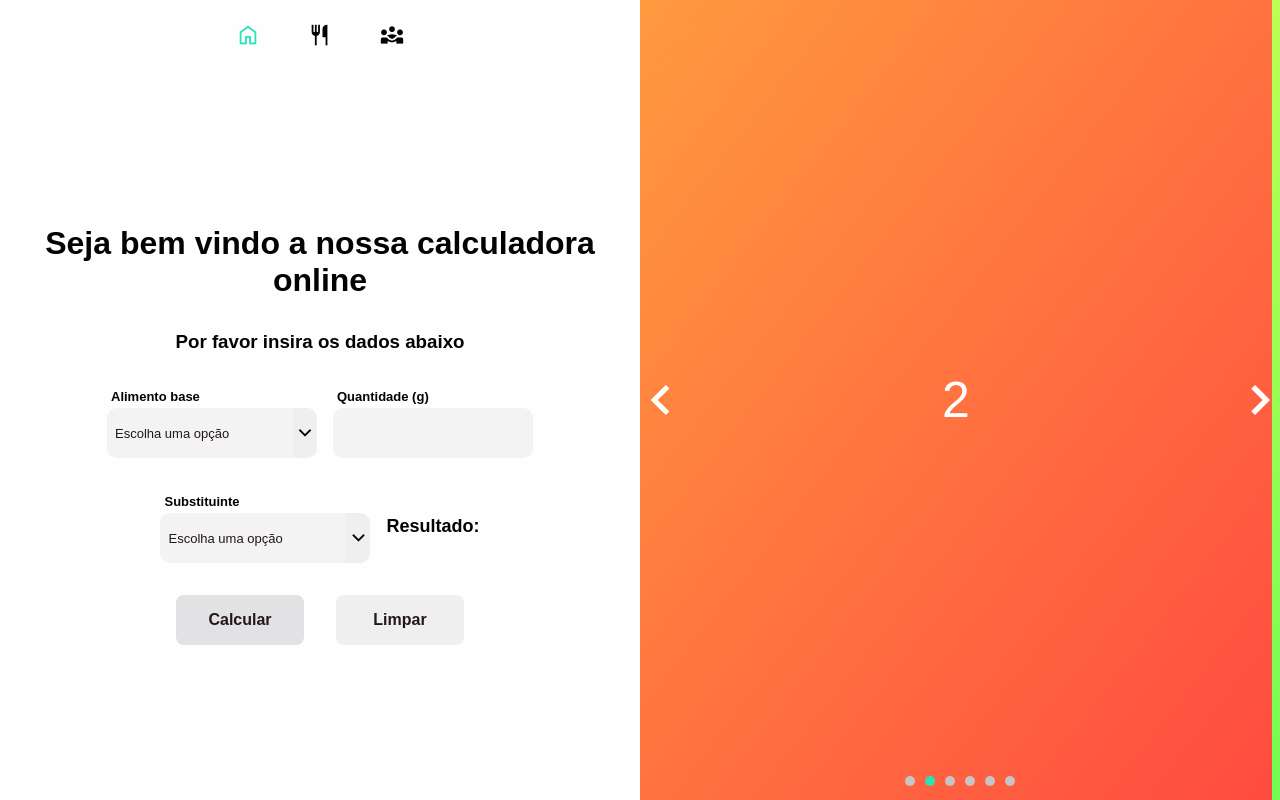
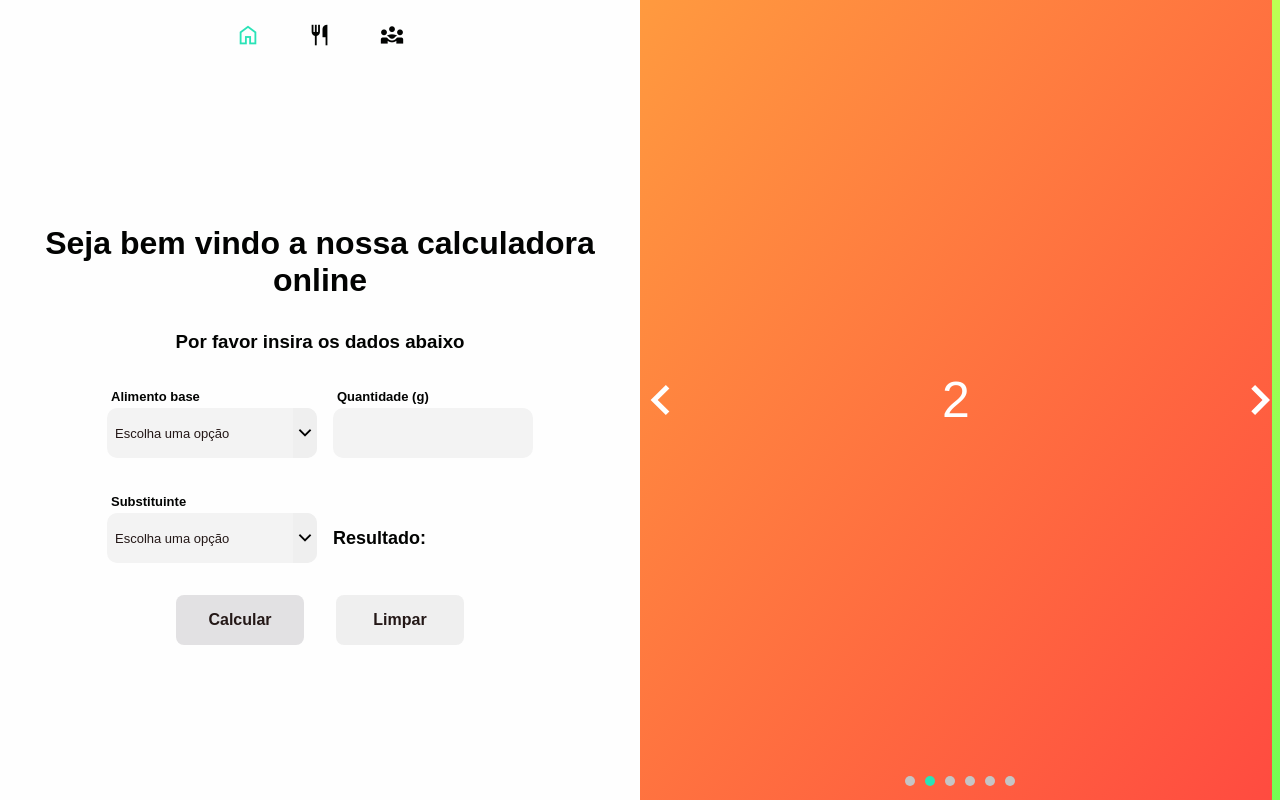
Before and after one commit to codi-Andre/equivalent, a React (Vite) app: page / in a window 1280 px wide. Built offline with nearby package versions, Linux system fonts and the light colour scheme; data requests are answered from the project's data file.

Commit message:
feat: implement result calculation

```diff
--- a/src/assets/locale.json
+++ b/src/assets/locale.json
@@ -2,6 +2,8 @@
   "welcome": "Seja bem vindo a nossa calculadora online",
   "insertData": "Por favor insira os dados abaixo",
   "result": "Resultado",
+  "ResultInGram": "grama",
+  "resultInGrams": "gramas",
   "baseFoodTitle": "Alimento base",
   "substituintTitle": "Substituinte",
   "quantitySelector": "Quantidade (g)",
--- a/src/components/Button/Button.tsx
+++ b/src/components/Button/Button.tsx
@@ -13,7 +13,7 @@ function Button({
   isNegative,
   onClick,
   children = 'button',
-  type,
+  type = 'button',
   disabled,
 }: ButtonProps) {
   return (
--- a/src/components/ComboBox/ComboBox.tsx
+++ b/src/components/ComboBox/ComboBox.tsx
@@ -70,16 +70,17 @@ export function ComboBox({
   }, [hovered])
 
   useEffect(() => {
-    if (popupExpanded) {
+    if (popupExpanded && displayValue) {
       searchInputRef.current?.focus()
+    } else if (popupExpanded) {
+      searchInputRef.current?.focus()
+      scrollListToId(0, true)
+      setKeyboardCursor(0)
       setActiveListItem(String(filteredList[0].id))
-      scrollListToId(0)
     } else {
       setQuery('')
-      setKeyboardCursor(0)
-      setActiveListItem('')
     }
-  }, [popupExpanded])
+  }, [popupExpanded, displayValue])
 
   function handleClick(e: globalThis.MouseEvent) {
     const target = e.target as HTMLElement
@@ -109,14 +110,22 @@ export function ComboBox({
     }
   }
 
-  function scrollListToId(num: number) {
+  function scrollListToId(num: number, id?: true) {
     const map = getMap()
 
-    map.get(filteredList[keyboardCursor + num].id)?.scrollIntoView({
-      behavior: 'instant',
-      block: 'nearest',
-      inline: 'center',
-    })
+    if (id) {
+      map.get(filteredList[num].id)?.scrollIntoView({
+        behavior: 'instant',
+        block: 'nearest',
+        inline: 'center',
+      })
+    } else {
+      map.get(filteredList[keyboardCursor + num].id)?.scrollIntoView({
+        behavior: 'instant',
+        block: 'nearest',
+        inline: 'center',
+      })
+    }
   }
 
   function handleKeyPress(e: KeyboardEvent<HTMLInputElement>) {
--- a/src/components/ComboBox/Display/Display.tsx
+++ b/src/components/ComboBox/Display/Display.tsx
@@ -11,9 +11,14 @@ interface DisplayProps {
 }
 
 export function DisplayInput({ id, displayRef, displayValue }: DisplayProps) {
-  const { popupExpanded, setPopupExpanded } = useComboBox()
+  const { activeListItem, popupExpanded, setPopupExpanded } = useComboBox()
+
   return (
     <S.Display
+      aria-autocomplete="list"
+      aria-controls={`list-box--${id}`}
+      aria-expanded={popupExpanded}
+      aria-activedescendant={popupExpanded ? activeListItem : ''}
       popupExpanded={popupExpanded}
       tabIndex={0}
       ref={displayRef}
--- a/src/components/ComboBox/Input/SearchInput.tsx
+++ b/src/components/ComboBox/Input/SearchInput.tsx
@@ -21,7 +21,7 @@ export function SearchInput({ refNode, id, query, setQuery }: InputProps) {
       autoCapitalize="off"
       aria-controls={`list-box--${id}`}
       aria-expanded={popupExpanded}
-      aria-activedescendant={activeListItem}
+      aria-activedescendant={popupExpanded ? activeListItem : ''}
       value={query}
       onChange={e => setQuery(e.target.value)}
       onKeyDown={e => handleKeyPress(e)}
--- a/src/components/ComboBox/Option/Option.styles.ts
+++ b/src/components/ComboBox/Option/Option.styles.ts
@@ -3,11 +3,9 @@ import styled, { css } from 'styled-components'
 export const Option = styled.li`
   padding: 0.4rem 0.2rem;
   ${({ theme }) => css`
-    &.option-active {
+    &.option-active,
+    &.option-selected {
       background-color: ${theme.colors.accent};
-    }
-    &.option-selected {
-      background-color: ${theme.colors.danger};
     }
   `}
 `
--- a/src/components/Selector/Selector.tsx
+++ b/src/components/Selector/Selector.tsx
@@ -1,35 +1,32 @@
 import * as S from './Selector.styles'
 
 interface SelectorProps {
-  listId?: string
   title?: string
   type?: string
   min?: number
   placeholder?: string
-  name?: string
-  required?: boolean | undefined
+  value: string
+  setValue: (num: string) => void
 }
 
 function Selector({
-  listId,
   title,
   type,
   min = 1,
   placeholder,
-  name,
-  required,
+  value,
+  setValue,
 }: SelectorProps) {
   return (
     <S.Container>
       <S.Title htmlFor={title}>{title}</S.Title>
       <S.Selector
         id={title}
-        list={listId}
         type={type}
         min={min}
         placeholder={placeholder}
-        name={name}
-        required={required}
+        value={value}
+        onChange={e => setValue(e.target.value)}
       />
     </S.Container>
   )
--- a/src/contexts/FoodContext.intefaces.ts
+++ b/src/contexts/FoodContext.intefaces.ts
@@ -1,5 +1,7 @@
+import { Food } from '@/entities/food'
+
 export interface UserInput {
-  baseFood: string
+  baseFood: Food
   quantity: number
-  substituint: string
+  substituint: Food
 }
--- a/src/contexts/FoodContext.tsx
+++ b/src/contexts/FoodContext.tsx
@@ -12,7 +12,7 @@ import { UserInput } from './FoodContext.intefaces'
 interface ContextData {
   foodList: Food[]
   updateList: () => void
-  calculateEquivalent: (userInput: UserInput) => object
+  calculateEquivalent: (userInput: UserInput) => number
 }
 
 interface FoodContextProps {
@@ -39,8 +39,21 @@ export default function FoodProvider({ children }: FoodContextProps) {
   }
 
   function calculateEquivalent(userInput: UserInput) {
-    console.log('dentro do context', userInput)
-    return userInput
+    // encontra o valor calórico de uma grama
+    const baseFoodCaloriesPerGram = Math.round(
+      userInput.baseFood.calories / 100,
+    )
+    const substituintCaloriesPerGram = Math.round(
+      userInput.substituint.calories / 100,
+    )
+    // multiplica o alimento base pela quantidade escolhida pelo usuário
+    const totalCalories = Math.round(
+      baseFoodCaloriesPerGram * userInput.quantity,
+    )
+    // divide o valor total de calorias pelo alimento substituinte
+    const result = Math.round(totalCalories / substituintCaloriesPerGram)
+
+    return result
   }
 
   return (
--- a/src/pages/Home/Home.styles.tsx
+++ b/src/pages/Home/Home.styles.tsx
@@ -38,11 +38,20 @@ export const Row = styled.div<{ gap: number }>`
   display: flex;
   justify-content: center;
   align-items: center;
-  /* background-color: aliceblue; */
   gap: ${({ gap }) => gap}px;
 `
-export const ResultTitle = styled.label`
+export const ResultTitle = styled.div`
+  display: flex;
   flex: 1;
+  padding-top: 23px;
+  min-width: 200px;
   font-size: large;
   font-weight: bold;
 `
+
+export const Result = styled.p`
+  flex: 1;
+  padding-left: 4px;
+  font-size: large;
+  font-weight: bold;
+`
--- a/src/pages/Home/Home.tsx
+++ b/src/pages/Home/Home.tsx
@@ -8,47 +8,47 @@ import {
   Title,
   Row,
   ResultTitle,
+  Result,
 } from './Home.styles'
 import { Slider } from './slider/Slider'
-import { FormEvent, useState } from 'react'
-import { useFood } from '@/contexts'
-import { formToUserInput } from './Home.utils'
+import { useEffect, useState } from 'react'
 import { ComboBox } from '@/components/ComboBox/ComboBox'
 import { Food } from '@/entities/food'
+import { useFood } from '@/contexts'
 
 function Home() {
-  const { calculateEquivalent } = useFood()
+  const { foodList, calculateEquivalent } = useFood()
   const [selectedBaseFood, setSelectedBaseFood] = useState<Food | undefined>(
     undefined,
   )
   const [selectedSubstituint, setSelectedSubstituint] = useState<
     Food | undefined
   >(undefined)
+  const [quantity, setQuantity] = useState<string>('')
+  const [showResult, setShowResult] = useState<number>()
 
-  const { foodList } = useFood()
+  useEffect(() => {
+    setShowResult(undefined)
+  }, [selectedBaseFood, selectedSubstituint, quantity])
 
-  function handleSubmit(event: FormEvent<HTMLFormElement>) {
-    // Pegando valores do form
-    event.preventDefault()
-    const form = event.currentTarget
-
-    // Convertendo valares para o objeto(formato) que queremos
-    const userInput = formToUserInput(
-      form,
-      selectedBaseFood as Food,
-      selectedSubstituint as Food,
-    )
+  function handleSubmit() {
+    const userInput = {
+      baseFood: selectedBaseFood as Food,
+      quantity: Number(quantity),
+      substituint: selectedSubstituint as Food,
+    }
 
     // Calculo do equivalente
     const res = calculateEquivalent(userInput)
-    console.log('res', res)
+
+    setShowResult(res)
   }
 
   return (
     <Container>
       <ContentWrapper>
         <Navigator />
-        <Content onSubmit={handleSubmit}>
+        <Content>
           <Title>{locale.welcome}</Title>
           <Subtitle>{locale.insertData}</Subtitle>
 
@@ -61,10 +61,10 @@ function Home() {
             />
 
             <Selector
-              name="quantity"
+              value={quantity}
+              setValue={setQuantity}
               title={locale.quantitySelector}
               type="number"
-              required
             />
           </Row>
 
@@ -75,22 +75,35 @@ function Home() {
               selectedValue={setSelectedSubstituint}
               list={foodList}
             />
-            <ResultTitle>{`${locale.result}: `}</ResultTitle>
+            <ResultTitle>
+              {`${locale.result}: `}{' '}
+              <Result
+                role="status"
+                aria-live="polite"
+              >
+                {showResult
+                  ? showResult > 1
+                    ? showResult + ' ' + locale.resultInGrams
+                    : showResult + ' ' + locale.ResultInGram
+                  : null}
+              </Result>
+            </ResultTitle>
           </Row>
 
           <Row gap={32}>
             <Button
-              type="submit"
-              disabled={!selectedBaseFood || !selectedSubstituint}
+              disabled={!selectedBaseFood || !selectedSubstituint || !quantity}
+              onClick={() => handleSubmit()}
             >
               {locale.calcButton}
             </Button>
             <Button
-              type="reset"
               isNegative
               onClick={() => {
                 setSelectedBaseFood(undefined)
+                setQuantity('')
                 setSelectedSubstituint(undefined)
+                setShowResult(undefined)
               }}
             >
               {locale.clearButton}
```
